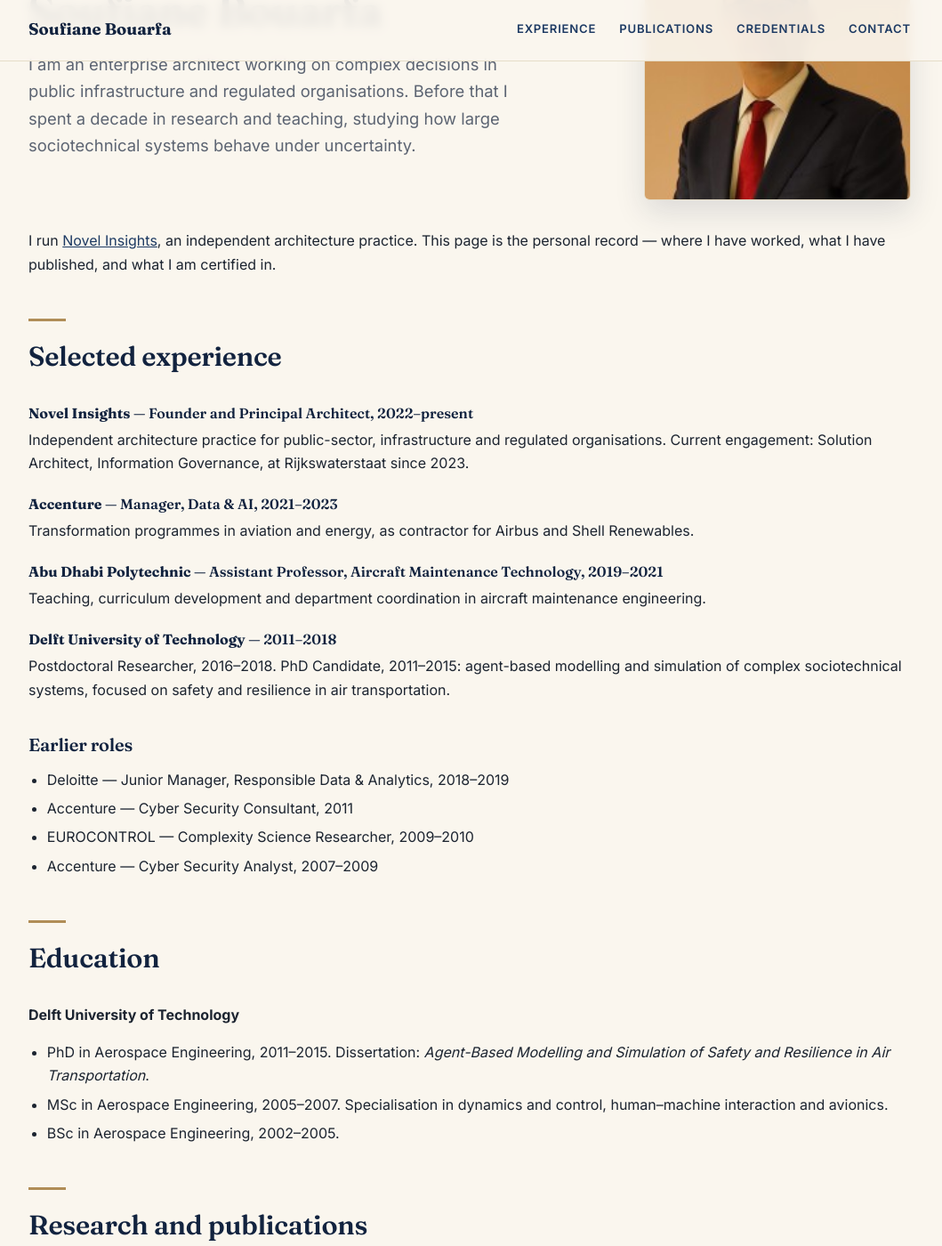
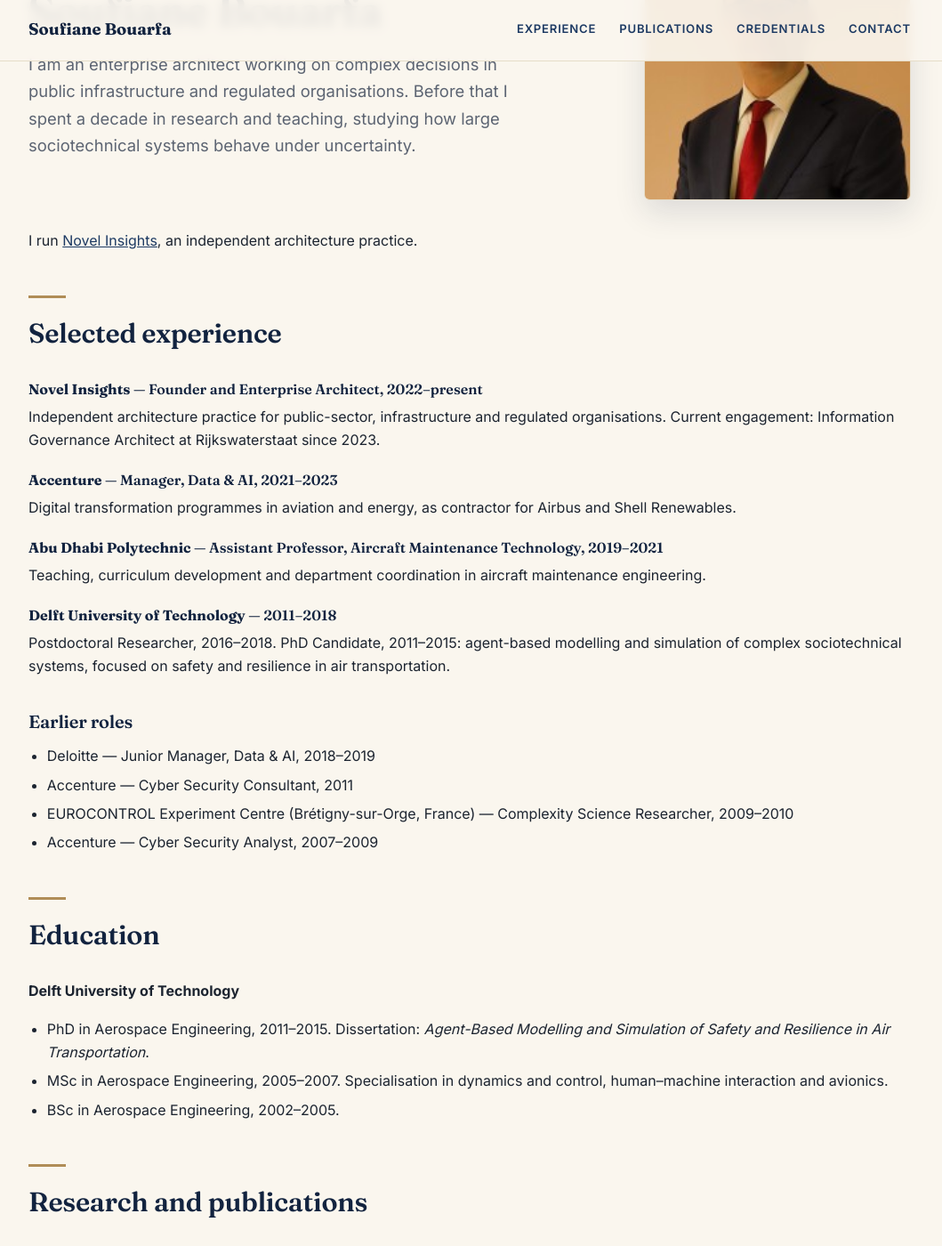
Before and after one commit to sbouarfa/soufianebouarfa.github.io, a Jekyll site: the page built from index.md, in a window 1280 px wide and 1400 px high, scrolled down 208 px. Shown: the whole window at 89% size, without its empty margins (112-1171 px from the left). Built offline with Jekyll 4.4.1, drawn with Linux system fonts in a browser that asks for light colours; some of the changed text lies outside the part shown.

Commit message:
Refine profile page wording per author review
- Remove explanatory sentence about page purpose
- Standardize on Enterprise Architect title, drop Principal Architect
- Rename current engagement to Information Governance Architect
- Clarify Accenture programmes as digital transformation
- Rename Deloitte role to Data & AI
- Add EUROCONTROL Experiment Centre location for international context
- Correct PhD funding attribution to EUROCONTROL and TU Delft

Co-Authored-By: Claude Sonnet 5 <noreply@anthropic.com>

```diff
--- a/index.md
+++ b/index.md
@@ -15,16 +15,16 @@ redirect_from:
   </div>
 </div>
 
-<p>I run <a href="https://www.novelinsights.com/">Novel Insights</a>, an independent architecture practice. This page is the personal record — where I have worked, what I have published, and what I am certified in.</p>
+<p>I run <a href="https://www.novelinsights.com/">Novel Insights</a>, an independent architecture practice.</p>
 
 ## Selected experience
 {: #experience}
 
-**Novel Insights** — Founder and Principal Architect, 2022–present
-: Independent architecture practice for public-sector, infrastructure and regulated organisations. Current engagement: Solution Architect, Information Governance, at Rijkswaterstaat since 2023.
+**Novel Insights** — Founder and Enterprise Architect, 2022–present
+: Independent architecture practice for public-sector, infrastructure and regulated organisations. Current engagement: Information Governance Architect at Rijkswaterstaat since 2023.
 
 **Accenture** — Manager, Data & AI, 2021–2023
-: Transformation programmes in aviation and energy, as contractor for Airbus and Shell Renewables.
+: Digital transformation programmes in aviation and energy, as contractor for Airbus and Shell Renewables.
 
 **Abu Dhabi Polytechnic** — Assistant Professor, Aircraft Maintenance Technology, 2019–2021
 : Teaching, curriculum development and department coordination in aircraft maintenance engineering.
@@ -34,9 +34,9 @@ redirect_from:
 
 ### Earlier roles
 
-- Deloitte — Junior Manager, Responsible Data & Analytics, 2018–2019
+- Deloitte — Junior Manager, Data & AI, 2018–2019
 - Accenture — Cyber Security Consultant, 2011
-- EUROCONTROL — Complexity Science Researcher, 2009–2010
+- EUROCONTROL Experiment Centre (Brétigny-sur-Orge, France) — Complexity Science Researcher, 2009–2010
 - Accenture — Cyber Security Analyst, 2007–2009
 
 ## Education
@@ -53,7 +53,7 @@ redirect_from:
 
 My research examined how complex sociotechnical systems behave under uncertainty — how people and technology coordinate, how failures propagate, and how resilience is produced rather than assumed. The central concern was emergent behaviour: outcomes that arise from interactions between parts of a system rather than from any single component, and which can be beneficial as much as harmful. My doctoral work applied agent-based modelling and simulation to two cases — emergent safety risk in runway crossing operations, and the role of coordination in airline operations control resilience. Later work applied computer vision to aircraft inspection.
 
-Research funded by a EUROCONTROL doctoral grant and further research grants from EUROCONTROL and Delft University of Technology.
+This PhD research was funded by a EUROCONTROL doctoral grant and by Delft University of Technology.
 
 Selected work below; the full record is on [Google Scholar](https://scholar.google.com/citations?user=TK9PBDMAAAAJ) and [ResearchGate](https://www.researchgate.net/profile/Soufiane-Bouarfa).
 
```
